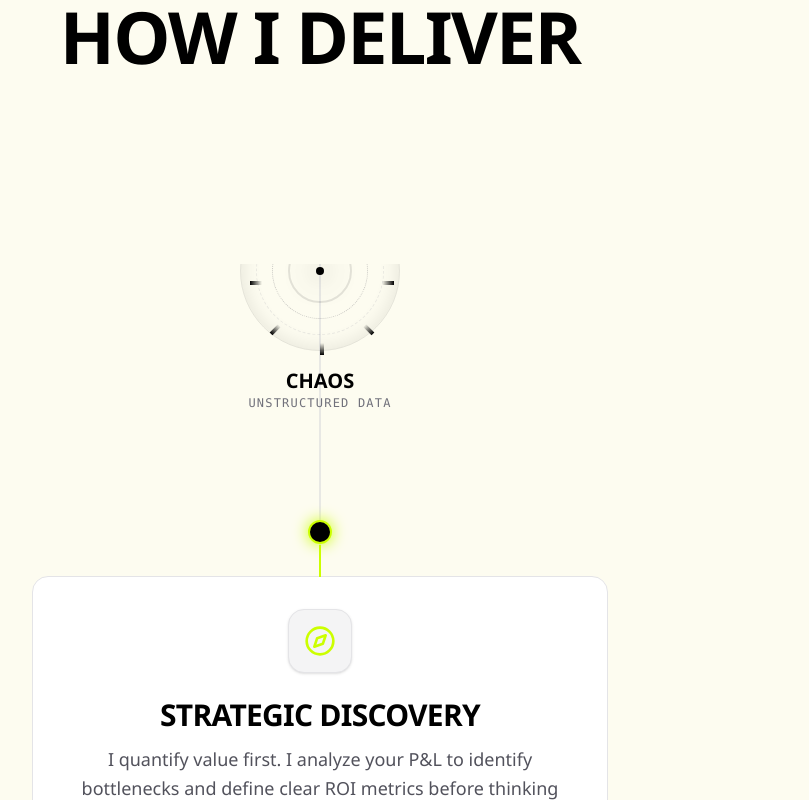
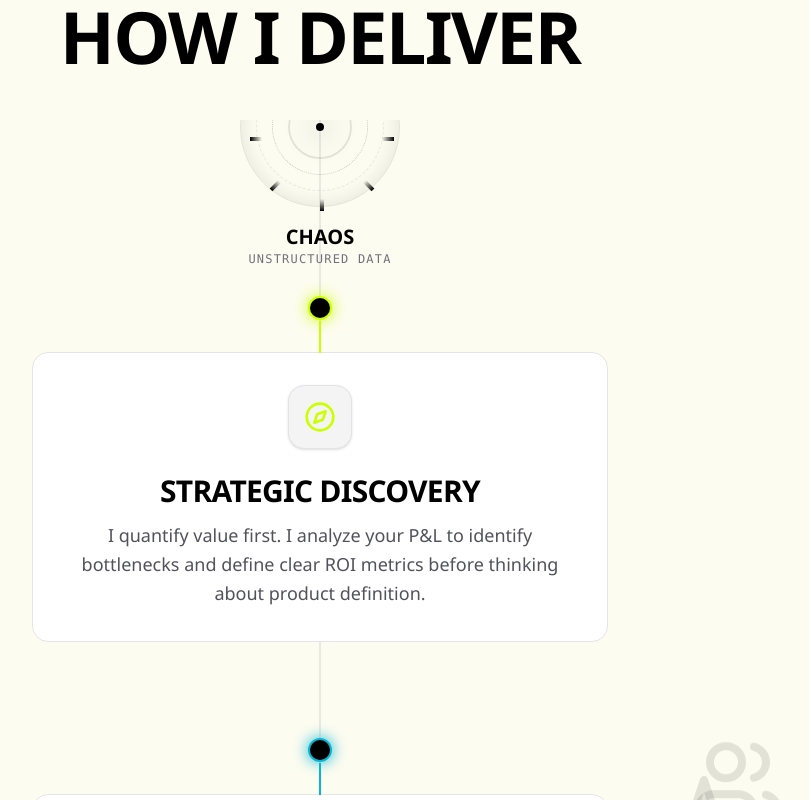
Before and after one commit to GG2GG/portfolio, a Next.js app in the folder web/: page /services in a window 1280 px wide. Shown: the part 2512-3312 px from the top of the page, without its empty margins (320-1129 px from the left). Built offline with nearby package versions, Linux system fonts and the light colour scheme.

Commit message:
fix: reduce vertical spacing and add flying background icons

```diff
--- a/web/app/components/roi/ProcessTimeline.tsx
+++ b/web/app/components/roi/ProcessTimeline.tsx
@@ -136,10 +136,37 @@ export default function ProcessTimeline() {
     }, { scope: containerRef });
 
     return (
-        <div ref={containerRef} className="w-full max-w-7xl mx-auto mt-24 mb-32 relative min-h-[1600px] pt-32 pb-32 overflow-hidden">
+        <div ref={containerRef} className="w-full max-w-7xl mx-auto mt-12 mb-32 relative min-h-[1600px] pt-12 pb-32 overflow-hidden">
             {/* Ambient Background Glows */}
             <div className="absolute top-1/4 left-1/2 -translate-x-1/2 w-[600px] h-[600px] bg-indigo-900/10 rounded-full blur-[100px] pointer-events-none mix-blend-screen" />
             <div className="absolute bottom-1/4 left-1/2 -translate-x-1/2 w-[600px] h-[600px] bg-purple-900/10 rounded-full blur-[120px] pointer-events-none mix-blend-screen" />
+
+            {/* --- Flying Icons Background --- */}
+            <div className="absolute inset-0 overflow-hidden pointer-events-none z-0">
+                {[...Array(12)].map((_, i) => {
+                    const IconList = [Icons.compass, Icons.users, Icons.cpu, Icons.rocket, Icons.activity, Icons.shield];
+                    const RandomIcon = IconList[i % IconList.length];
+                    const randomX = Math.floor(Math.random() * 80) + 10; // 10% to 90%
+                    const randomY = Math.floor(Math.random() * 80) + 10; // 10% to 90%
+                    const randomDelay = Math.random() * 5;
+                    const randomDuration = 10 + Math.random() * 10;
+
+                    return (
+                        <div
+                            key={`fly-icon-${i}`}
+                            className="absolute opacity-5 md:opacity-10 animate-float"
+                            style={{
+                                left: `${randomX}%`,
+                                top: `${randomY}%`,
+                                animation: `float ${randomDuration}s ease-in-out infinite alternate`,
+                                animationDelay: `${randomDelay}s`
+                            }}
+                        >
+                            <RandomIcon className="w-12 h-12 md:w-24 md:h-24 text-black" />
+                        </div>
+                    );
+                })}
+            </div>
 
             {/* Absolute Center Line (The Spine) */}
             <div className="absolute left-1/2 top-0 bottom-0 w-px bg-zinc-300 -translate-x-1/2 z-0">
--- a/web/app/services/page.tsx
+++ b/web/app/services/page.tsx
@@ -127,7 +127,7 @@ export default function ServicesPage() {
             {/* 4. The Process (Journey) */}
             <div className="border-t border-zinc-900 bg-[#FDFCF0]">
                 <div className="max-w-7xl mx-auto px-8 md:px-24 py-32">
-                    <h3 className="text-center text-5xl md:text-7xl font-black text-black mb-48 uppercase tracking-tight">How I Deliver</h3>
+                    <h3 className="text-center text-5xl md:text-7xl font-black text-black mb-12 uppercase tracking-tight">How I Deliver</h3>
                     <ProcessTimeline />
                 </div>
             </div>
```
